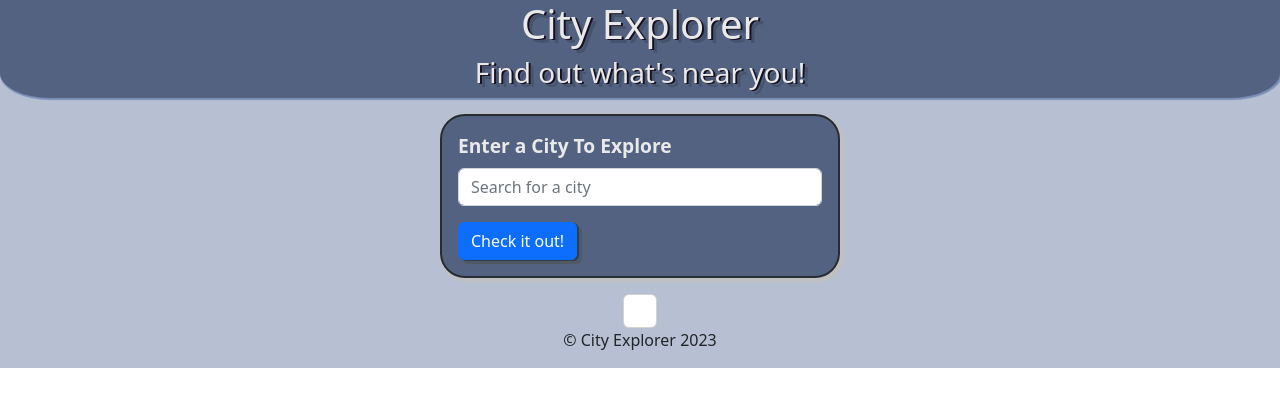
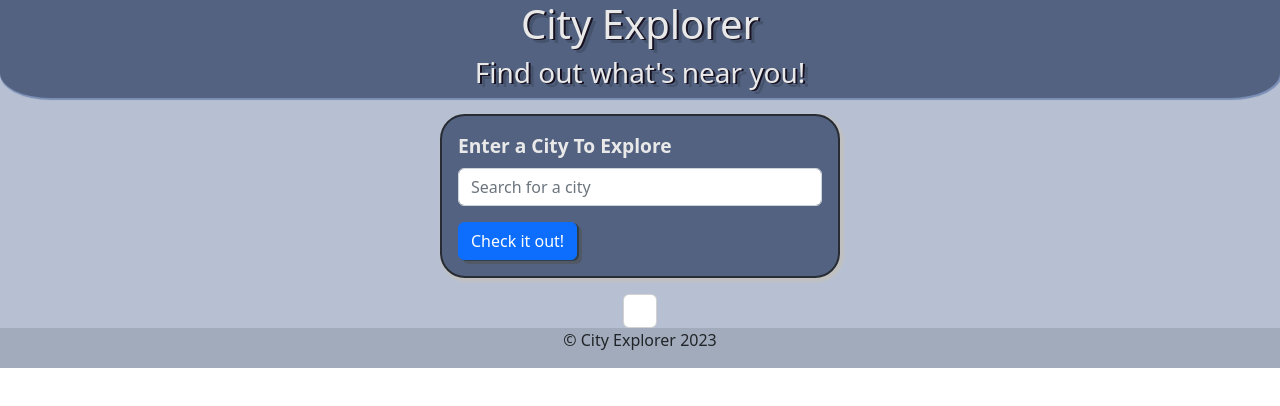
Before and after one commit to nickmullaney/city-explorer, a React (Create React App) app: page / in a window 1280 px wide. Shown: the top 406 px of the page. Built offline with nearby package versions, Linux system fonts and the light colour scheme.

Commit message:
with warnings

```diff
--- a/src/App.css
+++ b/src/App.css
@@ -37,15 +37,15 @@
   }
 }
 
-#root{
+#root {
   display: flex;
   flex-direction: column;
   align-items: center;
   background-color: #8795b498;
+  height: auto;
 }
 
-
-.header{
+.header {
   display: flex;
   flex-direction: column;
   color: #e9e9e9;
@@ -58,15 +58,16 @@
   box-shadow: 1px 1px 1px 1px #798db5;
 }
 
-.container{
+.container {
   display: flex;
   align-items: center;
   justify-content: space-around;
+  height: 100%;
 }
-.citySearch{
+.citySearch {
   padding-top: 1rem;
   min-width: 25rem;
-border:2px solid #282c34;
+  border: 2px solid #282c34;
   border-radius: 25px;
   margin: 1rem;
   padding: 1rem;
@@ -75,33 +76,48 @@ background-color: #536280;
   color: #e9e9e9;
 }
 
-.form-label{
+.form-label {
   font-size: larger;
   font-weight: 600;
-
 }
 
-.btn-primary{
+.btn-primary {
   background-color: aquamarine;
   margin-top: 1rem;
   box-shadow: 2px 1px 0px rgb(49, 63, 75), 5px 4px 0px rgba(81, 80, 80, 0.537);
 }
 
-.card{
+.card {
   display: flex;
   flex-direction: column;
-  padding:1rem;
+  padding: 1rem;
 }
-.card-title{
+.card-title {
   color: #3c4b50;
   text-align: center;
 }
 
-.card-text{
+.card-text {
   color: #3c4b50;
   padding-left: 2rem;
 }
 
-.modal-content{
-  background-color: ;
+.modal-body {
+  background-color: #aca25390;
+  image-rendering: auto;
+  text-align: center;
 }
+.modal-body p {
+  text-align: center;
+  padding-top: 1rem;
+  font-weight: 500;
+  font-size: larger;
+  color: #b13434;
+}
+.footer {
+  width: 100%;
+  text-align: center;
+  background-color: #282c3424;
+  bottom: 0;
+  position: relative;
+}
--- a/src/Footer.js
+++ b/src/Footer.js
@@ -4,7 +4,8 @@ import React from "react";
 class Footer extends React.Component {
   render() {
     return (
-      <p>© City Explorer 2023 </p>
+      <div className="footer"><p>© City Explorer 2023 </p></div>
+
     )
   }
 }
--- a/src/Main.js
+++ b/src/Main.js
@@ -2,6 +2,7 @@ import axios from "axios";
 import React from "react";
 import { Button, Card, Container, Form, Modal } from "react-bootstrap";
 import Map from "./Map";
+import img from './img/cityError.jpg'
 
 
 export class Main extends React.Component {
@@ -107,13 +108,12 @@ export class Main extends React.Component {
               show={this.state.showModal}
               onHide={this.closeModal}>
               <Modal.Body>
-                <img src="./img/cityError.jpg"
+                <img src={img}
                  alt="City missing"
                  height={200}
-                 width={600}/>
-                 <p>City Not Found</p>
+                 width={465}/>
+                 <p>City Not Found, Try Again</p>
                 </Modal.Body>
-
               </Modal>
         </div>
       </>
```
Lines whose indentation alone changed are shown as unchanged.
